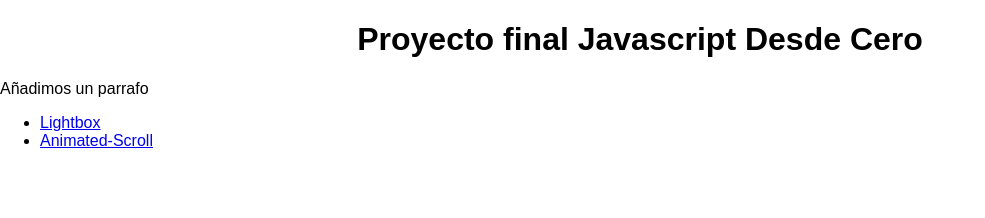
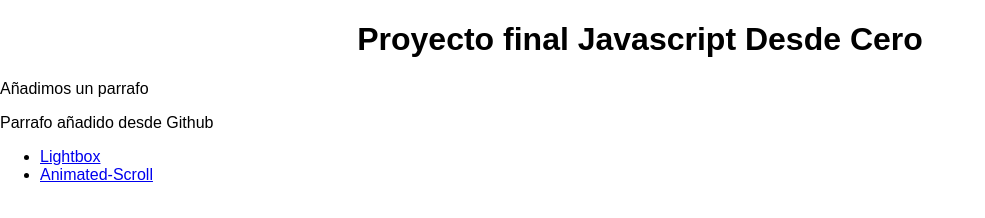
Before and after one commit to manu0396/CursoGithuib, a plain HTML site: page index.html in a window 1280 px wide. Shown: the whole page, without its empty margins (0-985 px from the left). Drawn offline with Linux system fonts and the light colour scheme.

Commit message:
Update index.html

```diff
--- a/index.html
+++ b/index.html
@@ -8,6 +8,7 @@
 	<body>
 		<h1>Proyecto final Javascript Desde Cero</h1>
 		<p>Añadimos un parrafo</p>
+		<p>Parrafo añadido desde Github</p>
 		<ul>
 			<li><a href="lightbox.html">Lightbox</a></li>
 			<li><a href="animated-scroll.html">Animated-Scroll</a></li>
```
